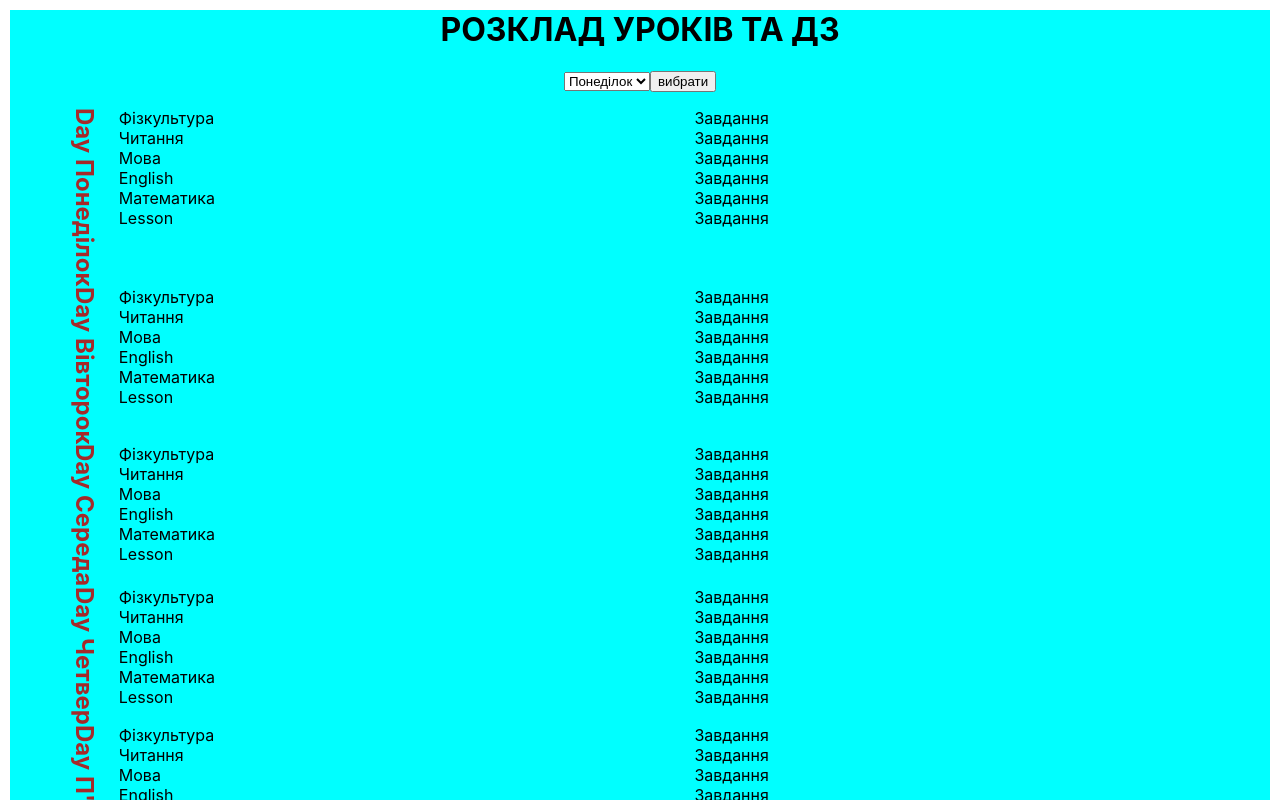
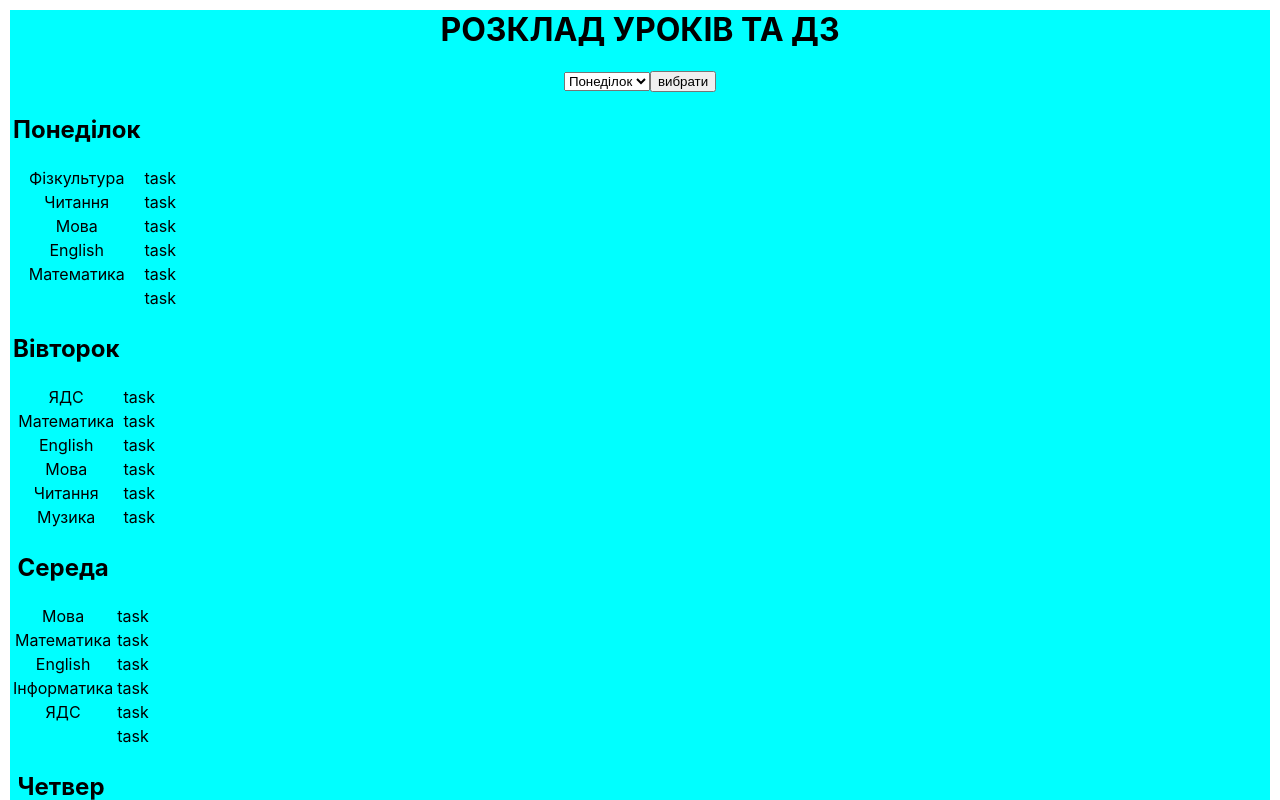
Before and after one commit to Luydmyla/school_diary, a React (Create React App) app: page / in a window 1280 px wide. Shown: the top 800 px of the page. Built offline with nearby package versions, Linux system fonts and the light colour scheme.

Commit message:
some change

```diff
--- a/src/App.jsx
+++ b/src/App.jsx
@@ -26,15 +26,17 @@ import "./App.css";
 
 import { Header } from "./components/Header/Header.jsx";
 import { Week } from "./components/Week/Week.jsx";
-import { LessonsList } from "./components/Lessons/Lessons.jsx";
+// import { LessonsList } from "./components/Lessons/Lessons.jsx";
 import { lessonsItems } from "./components/Lessons/lessons";
+import { LessonsCard } from "./components/Lessons/LessonsCard";
 
 export const App = () => {
   return (
     <div className="App">
       <Header text="Розклад уроків та ДЗ" />
       <Week />
-      <LessonsList lessonsItems={lessonsItems} />
+      {/* <LessonsList lessonsItems={lessonsItems} /> */}
+      <LessonsCard lessonsItems={lessonsItems} />
     </div>
   );
 };
--- a/src/components/Lessons/Lessons.jsx
+++ b/src/components/Lessons/Lessons.jsx
@@ -13,44 +13,6 @@ export const LessonsList = ({ lessonsItems }) => (
             <h2> Day {lessonsItem.title}</h2>
           </div>
           <div className={css.Lessons_wrap}>
-            {/* <table>
-                <tr>
-                  <th className="">{lessonsItem.lessons[1]}</th>
-                  <td>
-                    <span className="">Завдання</span>
-                  </td>
-                </tr>
-                <tr>
-                  <th className="">{lessonsItem.lessons[2]}</th>
-                  <td>
-                    <span className="">Завдання</span>
-                  </td>
-                </tr>
-                <tr>
-                  <th className="">{lessonsItem.lessons[3]}</th>
-                  <td>
-                    <span className="">Завдання</span>
-                  </td>
-                </tr>
-                <tr>
-                  <th className="">{lessonsItem.lessons[4]}</th>
-                  <td>
-                    <span className="">Завдання</span>
-                  </td>
-                </tr>
-                <tr>
-                  <th className="">{lessonsItem.lessons[5]}</th>
-                  <td>
-                    <span className="">Завдання</span>
-                  </td>
-                </tr>
-                <tr>
-                  <th className="">{lessonsItem.lessons[6]}</th>
-                  <td>
-                    <span className="">Завдання</span>
-                  </td>
-                </tr>
-              </table> */}
             <div className={css.Lessons_item_content}>
               <span className={css.Lessons_item_content_lesson}>
                 {lessonsItem.lessons[1]}
@@ -83,7 +45,7 @@ export const LessonsList = ({ lessonsItems }) => (
             </div>
             <div className={css.Lessons_item_content}>
               <span className={css.Lessons_item_content_lesson}>
-                Lesson {lessonsItem.lessons[6]}
+                {lessonsItem.lessons[6]}
               </span>
               <span className={css.Lessons_item_content_task}> Завдання</span>
             </div>
--- /dev/null
+++ b/src/components/Lessons/LessonsCard.jsx
@@ -0,0 +1,67 @@
+import React from "react";
+import { lessonsItems } from "./lessons";
+import css from "./Lessons.module.css";
+console.log(lessonsItems);
+export const LessonsCard = ({ lessonsItems }) => (
+  <div className={css.card}>
+    {/* <div className="card-name"></div>
+          <div className="card-task"></div> */}
+    {lessonsItems.map((lessonsItem) => (
+      <table key={lessonsItem.id}>
+        <tr>
+          <td>
+            <h2> {lessonsItem.title}</h2>
+          </td>
+        </tr>
+        <tr>
+          <td>
+            <span className="info-table-name"> {lessonsItem.lessons[1]}</span>
+          </td>
+          <td>
+            <span className="info-table-task">task</span>
+          </td>
+        </tr>
+        <tr>
+          <td>
+            <span className="info-table-name"> {lessonsItem.lessons[2]}</span>
+          </td>
+          <td>
+            <span className="info-table-task">task</span>
+          </td>
+        </tr>
+        <tr>
+          <td>
+            <span className="info-table-name"> {lessonsItem.lessons[3]}</span>
+          </td>
+          <td>
+            <span className="info-table-task">task</span>
+          </td>
+        </tr>
+        <tr>
+          <td>
+            <span className="info-table-name"> {lessonsItem.lessons[4]}</span>
+          </td>
+          <td>
+            <span className="info-table-task">task</span>
+          </td>
+        </tr>
+        <tr>
+          <td>
+            <span className="info-table-name"> {lessonsItem.lessons[5]}</span>
+          </td>
+          <td>
+            <span className="info-table-task">task</span>
+          </td>
+        </tr>
+        <tr>
+          <td>
+            <span className="info-table-name"> {lessonsItem.lessons[6]}</span>
+          </td>
+          <td>
+            <span className="info-table-task">task</span>
+          </td>
+        </tr>
+      </table>
+    ))}
+  </div>
+);
--- a/src/components/Lessons/lessons.js
+++ b/src/components/Lessons/lessons.js
@@ -14,44 +14,45 @@ export const lessonsItems = [
     id: "2",
     title: "Вівторок",
     lessons: {
-      1: "Фізкультура",
-      2: "Читання",
-      3: "Мова",
-      4: "English",
-      5: "Математика",
+      1: "ЯДС",
+      2: "Математика",
+      3: "English",
+      4: "Мова",
+      5: "Читання",
+      6: "Музика",
     },
   },
   {
     id: "3",
     title: "Середа",
     lessons: {
-      1: "Фізкультура",
-      2: "Читання",
-      3: "Мова",
-      4: "English",
-      5: "Математика",
+      1: "Мова",
+      2: "Математика",
+      3: "English",
+      4: "Інформатика",
+      5: "ЯДС",
     },
   },
   {
     id: "4",
     title: "Четвер",
     lessons: {
-      1: "Фізкультура",
-      2: "Читання",
-      3: "Мова",
-      4: "English",
-      5: "Математика",
+      1: "Мистецтво",
+      2: "Фізкультура",
+      3: "English",
+      4: "Математика",
+      5: "Читання",
     },
   },
   {
     id: "5",
     title: "П'ятниця",
     lessons: {
-      1: "Фізкультура",
-      2: "Читання",
-      3: "Мова",
-      4: "English",
-      5: "Математика",
+      1: "Мова",
+      2: "Математика",
+      3: "Фізкультура",
+      4: "Дизайн",
+      5: "ЯДС",
     },
   },
 ];
```
Also changed, not shown: src/components/Lessons/Day.jsx (added).
